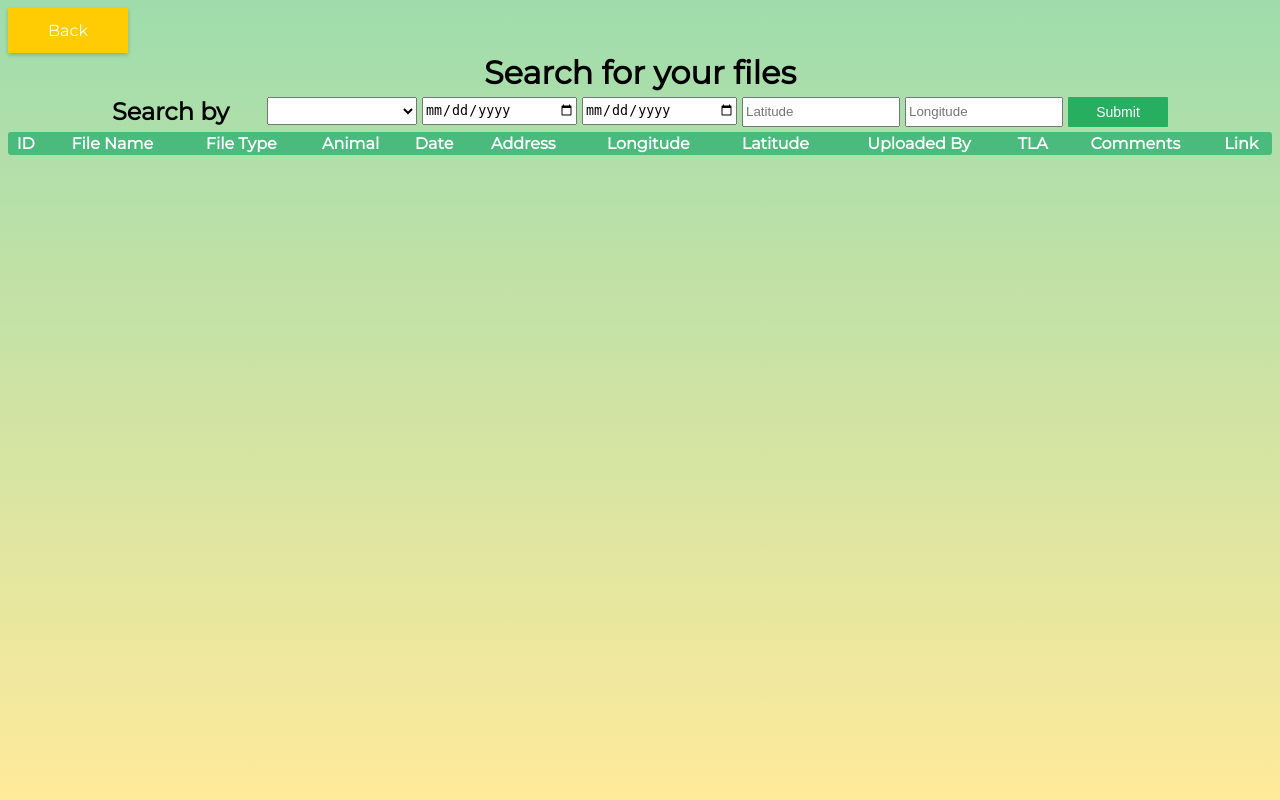
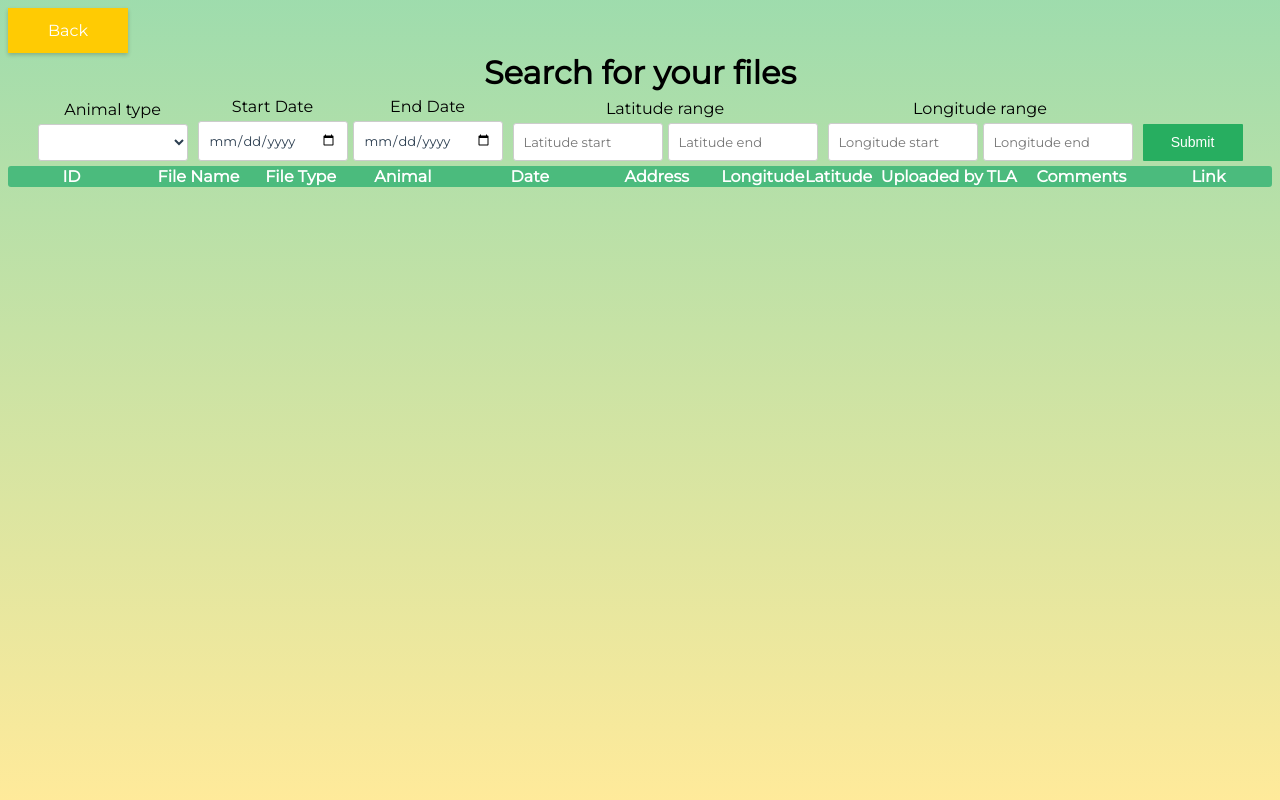
Before and after one commit to afahim000/Test2, a Node server app: page /search/ in a window 1280 px wide. Run offline with Node 20, Linux system fonts and the light colour scheme; lists and menus that the app fills with data are empty; some libraries are stand-ins or nearby versions.

Commit message:
re-designing search page

```diff
--- a/public/stylesheets/search.css
+++ b/public/stylesheets/search.css
@@ -6,6 +6,8 @@
   --color-primary-darker: #4bbb7d;
   --color-secondary: #ffcb03;
   --color-secondary-opacity: #ffcd0331;
+  --color-labels: #666;
+  --height-labels: 37px;
 }
 
 html {
@@ -44,28 +46,17 @@ h1 {
   margin-bottom: 5px;
 }
 
-/*Table*/
+/* ----- */
+/* Table */
+/* ----- */
 .table_container {
   margin: 0;
   margin-top: 5px;
   padding: 0;
-  /*display: flex;
-        justify-content: center;*/
-}
-
-.table td,
-.table th {
-  padding: 1rem;
-  padding: 2px;
-  padding-right: 1rem;
-  padding-right: 2px;
-  padding-left: 1rem;
-  padding-left: 2px;
-  text-align: center;
 }
 
 .table {
-  table-layout: auto;
+  table-layout: fixed;
   width: 100%;
   border-collapse: separate;
   border-spacing: 0px;
@@ -79,27 +70,86 @@ h1 {
   color: white;
 }
 
-.table_body td {
+.table td,
+.table th {
+  padding-right: 1px;
+  padding-left: 1px;
+  text-align: center;
+  margin: 0px;
+}
+
+#table_body td {
   margin: 10px;
   margin: 2px;
 }
 
-.table_body tr:nth-child(odd) {
+#table_body tr:nth-child(odd) {
   background-color: rgb(230, 230, 230);
 }
 
-.table_body tr:nth-child(even) {
+#table_body tr:nth-child(even) {
   background-color: white;
 }
 
-/*-------------------*/
-/*Form*/
+/* Colums size */
+#id {
+  width: 8.3%
+}
+
+#fn {
+  width: 8.3%
+}
+
+#ft {
+  width: 5%
+}
+
+#an {
+  width: 8.3%
+}
+
+#da {
+  width: 8.3%
+}
+
+#ad {
+  width: 8.3%
+}
+
+#lo {
+  width: 5.1%
+}
+
+#la {
+  width: 5.1%
+}
+
+#up {
+  width: 7%
+}
+
+#tl {
+  width: 2%
+}
+
+#co {
+  width: 8.3%
+}
+
+#li {
+  width: 8.3%
+}
+
+/* ---- */
+/* Form */
+/* ---- */
 form {
   display: flex;
   flex-direction: row;
   justify-content: center;
   flex-wrap: wrap;
-  gap: 5px;
+  gap: 10px;
+  align-items: end;
 }
 
 form h2 {
@@ -107,56 +157,79 @@ form h2 {
   width: 150px;
 }
 
-.options {
+.div {
+  display: flex;
+  flex-direction: column;
+  justify-content: space-between;
+  gap: 5px;
+  align-items: center;
+}
+
+.subdiv {
   display: flex;
   flex-direction: row;
-  justify-content: center;
-  flex-wrap: wrap;
+  justify-content: space-between;
   gap: 5px;
 }
 
-#animal,
-#inputDate,
-#latitude,
-#longitude {
-  margin: 0;
-  height: 1.5rem;
+/*Inputs*/
+
+.input {
+  padding: 10px;
+  border: 1px solid #ccc;
+  border-radius: 3px;
   width: 150px;
-}
-
-#animal {
-  padding: 0;
-  height: 1.75rem;
-}
-
-/*Inputs*/
-.input {
-  padding: 2px;
+  height: fit-content;
+  box-sizing: border-box;
   font-family: montserrat;
   color: #2C3E50;
   font-size: 13px;
 }
 
-input::file-selector-button {
-  padding: 12px;
-  font-family: montserrat;
+/*Removes spinners for input type=number (Chrome, Safary, Edge, Opera)*/
+.input::-webkit-inner-spin-button,
+.input::-webkit-outer-spin-button {
+  -webkit-appearance: none;
+  margin: 0;
+}
+
+/*Removes spinners for input type=number (Firefox)*/
+.input[type=number] {
+  -moz-appearance: textfield;
+}
+
+/* Remlves clock icon for input type=time */
+.input[type=time]::-webkit-calendar-picker-indicator {
+  background: fixed;
+  padding: 2px;
+}
+
+#animal {
+  padding: 0;
+  height: var(--height-labels);
+  background-color: white;
+}
+
+option {
+  font-family: montserrat, arial, verdana !important;
 }
 
 /*button*/
-.action-button {
+#action-button {
   width: 100px;
+  height: var(--height-labels);
   background: #27AE60;
   color: white;
   border: 0 none;
   border-radius: 1px;
   cursor: pointer;
-  padding: 5px;
+  padding: 2px;
   margin: 0;
   text-decoration: none;
   font-size: 14px;
 }
 
-.action-button:hover,
-.action-button:focus {
+#action-button:hover,
+#action-button:focus {
   background: var(--color-secondary-opacity);
 }
--- a/views/search.pug
+++ b/views/search.pug
@@ -7,191 +7,55 @@ html(lang="en")
     link(rel='stylesheet' type='text/css' href='stylesheets/search.css')
 
     title #{title}
-    //- style.
-    //-   /*custom font*/
-    //-   @import url(https://fonts.googleapis.com/css?family=Montserrat);
-    //-   :root {
-    //-     --color-primary: #5ec576;
-    //-     --color-primary-darker: #4bbb7d;
-    //-     --color-secondary: #ffcb03;
-    //-     --color-secondary-opacity: #ffcd0331;
-    //-   }
-
-    //-   html  {
-    //-     background: linear-gradient(rgba(94, 197, 118, 0.6), rgba(255, 203, 3, 0.4));
-    //-     font-family: montserrat, arial, verdana;
-    //-     height: 100%;
-    //-     width: 100%;
-    //-   }
-    //-   /*Back Button*/
-    //-   .back {
-    //-     display: flex;
-    //-     justify-content: flex-start;
-    //-   }
-    //-   .btn {
-    //-     padding: 0.8rem 2.5rem;
-    //-     background-color: var(--color-secondary);
-    //-     border: 0;
-    //-     font-size: medium;
-    //-     box-shadow: 0 2px 4px rgba(0, 0, 0, 0.2);
-    //-   }
-    //-   a {
-    //-     text-decoration: none;
-    //-     color: white;
-    //-   }
-    //-   .btn:hover {
-    //-     background-color: var(--color-secondary-opacity);
-    //-     }
-
-    //-   h1 {
-    //-     text-align: center;
-    //-     margin-top: 0;
-    //-     margin-bottom: 5px;
-    //-   }
-
-    //-   /*Table*/
-    //-   .table_container {
-    //-     margin: 0;
-    //-     margin-top: 5px;
-    //-     padding: 0;
-    //-     /*display: flex;
-    //-     justify-content: center;*/
-    //-   }
-    //-   .table td,
-    //-   .table th {
-    //-     padding: 1rem;
-    //-     padding: 2px;
-    //-     padding-right: 1rem;
-    //-     padding-right: 2px;
-    //-     padding-left: 1rem;
-    //-     padding-left: 2px;
-    //-     text-align: center;
-    //-   }
-    //-   .table {
-    //-     table-layout: auto;
-    //-     width: 100%;
-    //-     border-collapse: separate;
-    //-     border-spacing: 0px;
-    //-     border-radius: 3px;
-    //-     overflow: hidden;
-    //-   }
-    //-   .table_head {
-    //-     background-color: rgb(39,82,20);
-    //-     background: var(--color-primary-darker);
-    //-     color: white;
-    //-   }
-    //-   .table_body td {
-    //-     margin: 10px;
-    //-     margin: 2px;
-    //-   }
-    //-   .table_body tr:nth-child(odd) {
-    //-     background-color: rgb(230, 230, 230);
-    //-   }
-    //-   .table_body tr:nth-child(even) {
-    //-     background-color: white;
-    //-   }
-
-    //-   /*-------------------*/
-    //-   /*Form*/
-    //-   form {
-    //-     display: flex;
-    //-     flex-direction: row;
-    //-     justify-content: center;
-    //-     flex-wrap: wrap;
-    //-     gap: 5px;
-    //-   }
-    //-   form h2 {
-    //-     margin: 0;
-    //-     width: 150px;
-    //-   }
-    //-   .options {
-    //-     display: flex;
-    //-     flex-direction: row;
-    //-     justify-content: center;
-    //-     flex-wrap: wrap;
-    //-     gap: 5px;
-    //-   }
-    //-   #animal,
-    //-   #inputDate,
-    //-   #latitude,
-    //-   #longitude {
-    //-     margin: 0;
-    //-     height: 1.5rem;
-    //-     width: 150px;
-    //-   }
-    //-   #animal {
-    //-     padding: 0;
-    //-     height: 1.75rem;
-    //-   }
-    //-   /*Inputs*/
-    //-   .input {
-    //-     padding: 2px;
-    //-     font-family: montserrat;
-    //-     color: #2C3E50;
-    //-     font-size: 13px;
-    //-   }
-    //-   input::file-selector-button {
-    //-     padding: 12px;
-    //-     font-family: montserrat;
-    //-   }
-
-    //-   /*button*/
-    //-   .action-button {
-    //-     width: 100px;
-    //-     background: #27AE60;
-    //-     color: white;
-    //-     border: 0 none;
-    //-     border-radius: 1px;
-    //-     cursor: pointer;
-    //-     padding: 5px;
-    //-     margin: 0;
-    //-     text-decoration: none;
-    //-     font-size: 14px;
-    //-   }
-
-    //-   .action-button:hover,
-    //-   .action-button:focus {
-    //-     background: var(--color-secondary-opacity);
-    //-   }
-
-
 
   body
     .back
       a.btn(href='../options') Back
     h1 Search for your files
     form(method='POST' action='')
-      h2 Search by
-      //- .options
-      select#animal(name='animallist')
-        option(value='' selected disabled)
-        option(value='monk_parakeet') Monk Parakeet
-        option(value='fiddler_crab') Fiddler Crab
-      input#inputDate(type='date' name = 'startDate')
-      input#inputDate(type='date' name = 'endDate')
-      //- .location
-      input#latitude(type='number' name='latitude' placeholder='Latitude' max='90' min='-90')
-      input#longitude(type='number' name='longitude' placeholder='Longitude' max='180' min='-180')
-      button#action-button.action-button(type='submit') Submit
+      .div
+        span.labels Animal type
+        select#animal.input(name='animallist')
+          option(value='' selected disabled)
+          option(value='monk_parakeet') Monk Parakeet
+          option(value='fiddler_crab') Fiddler Crab
+      .subdiv
+        .div
+          span.labels Start Date
+          input#inputDate.input(type='date' name = 'startDate')
+        .div
+          span.labels End Date
+          input#inputEndDate.input(type='date' name = 'endDate')
+      .div
+        span.labels Latitude range
+        .subdiv
+          input#latitude.input(type='number' name='latitude' placeholder='Latitude start' max='90' min='-90')
+          input#endlatitude.input(type='number' name='endlatitude' placeholder='Latitude end' max='90' min='-90')
+      .div
+        span.labels Longitude range
+        .subdiv
+          input#longitude.input(type='number' name='longitude' placeholder='Longitude start' max='180' min='-180')
+          input#endlongitude.input(type='number' name='endlongitude' placeholder='Longitude end' max='180' min='-180')
+      button#action-button(type='submit') Submit
 
     .table_container
       table#table.table
         thead.table_head
           tr.table_head_row
-            th.id ID
-            th File Name
-            th File Type
-            th Animal
-            th Date
-            th Address
-            th Longitude
-            th Latitude
-            th Uploaded By
-            th TLA
-            th Comments
-            th Link
+            th#id ID
+            th#fn File Name
+            th#ft File Type
+            th#an Animal
+            th#da Date
+            th#ad Address
+            th#lo Longitude
+            th#la Latitude
+            th#up Uploaded by
+            th#tl TLA
+            th#co Comments
+            th#li Link
         //- Comments-----
-        tbody#table_body.table_body
+        tbody#table_body
           if data
             each event in data
               tr
@@ -208,42 +72,5 @@ html(lang="en")
                 td #{event.comments}
                 td
                   img(src= `${event.fileDirectory}` alt='Testimony')
-          //- tr
-          //-   td myfile1
-          //-   td video
-          //-   td Monk Parakeet
-          //-   td 2023-04-06
-          //-   td 23.34554
-          //-   td 129.42333
-          //-   td 987 Main St. Brooklyn NY 12345
-          //-   td CIP
 
-    //- block content
-    //- .table_container
-    //-    table#table.table
-    //-     thead.table_head
-    //-       tr.table_head_row
-    //-         th id
-    //-         th Animal name
-    //-         th address
-    //-         th latitude
-    //-         th Longitude
-    //-         th comments
-    //-         th date and time
-    //-         th Uploaded By
-    //-         th file type
-    //-         th image
-    //-     if data
-    //-      each event in data
-    //-       tr
-    //-        td #{event._id}
-    //-        td #{event.animalName}
-    //-        td #{event.location.address}
-    //-        td #{event.location.latitude}
-    //-        td #{event.location.longitude}
-    //-        td #{event.comments}
-    //-        td #{event.date}
-    //-        td #{event.recorder.first} #{event.recorder.last}
-    //-        td #{event.mediaType}
-    //-        td
-    //-           img(src= event.directory alt='Testimony')
+    script(type='text/javascript' defer = '').
```
